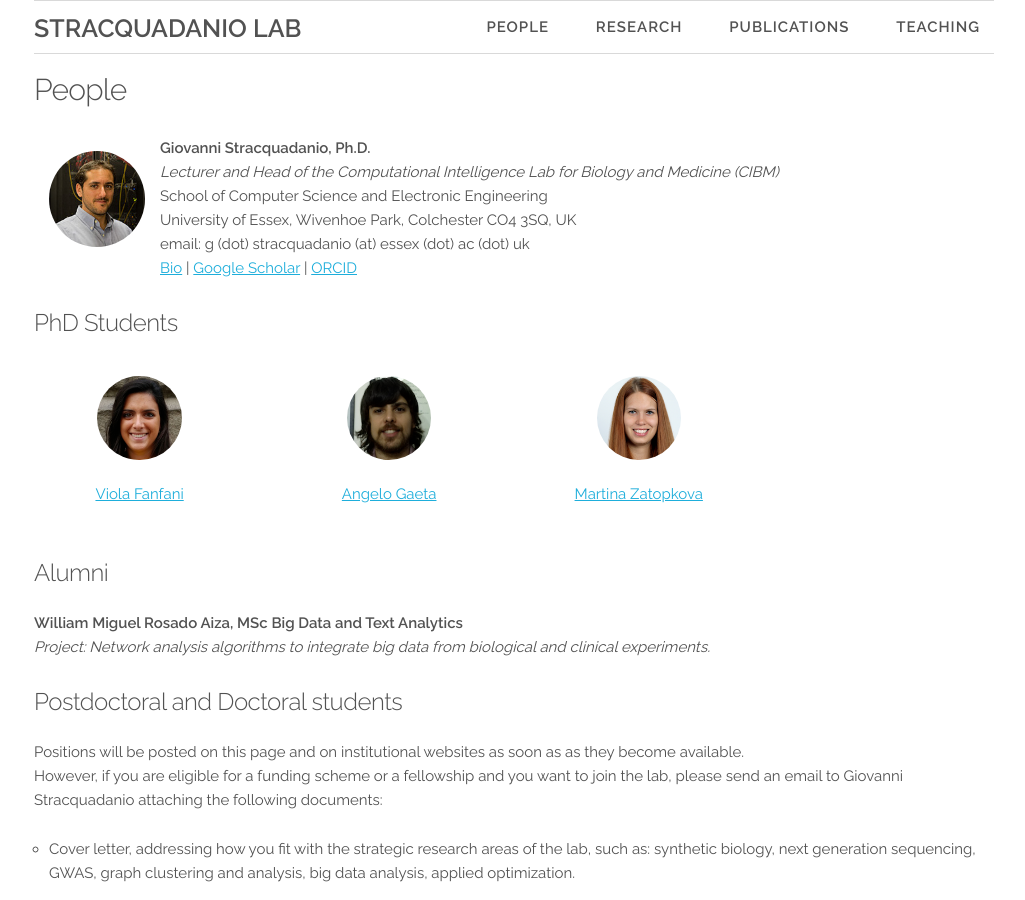
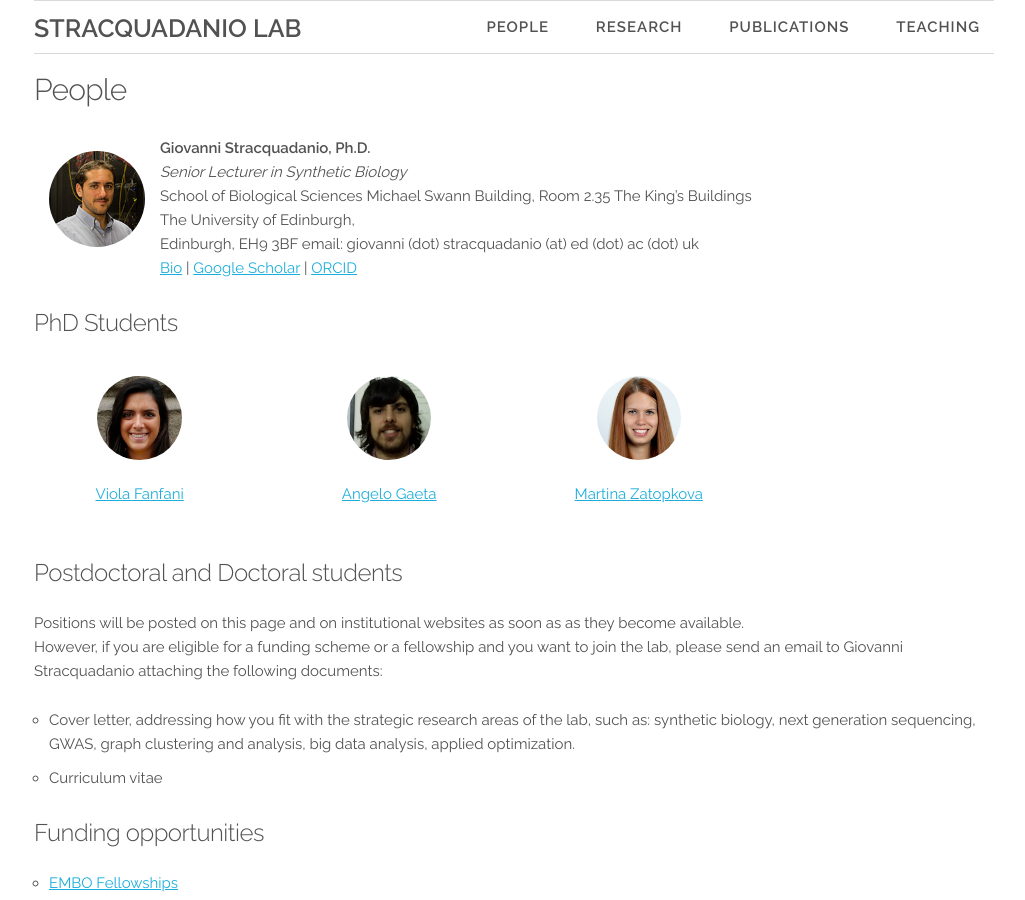
Before and after one commit to stracquadaniolab/stracquadaniolab.github.io, a Jekyll site: the page built from people.md, in a window 1280 px wide and 900 px high. Shown: the whole window, without its empty margins (126-1151 px from the left). Built offline with Jekyll 4.4.1, drawn with Linux system fonts in a browser that asks for light colours.

Commit message:
quick website update

```diff
--- a/people.md
+++ b/people.md
@@ -9,10 +9,13 @@
 </div>
 
 **Giovanni Stracquadanio, Ph.D.**
-*Lecturer and Head of the Computational Intelligence Lab for Biology and Medicine (CIBM)*
-School of Computer Science and Electronic Engineering
-University of Essex, Wivenhoe Park, Colchester CO4 3SQ, UK
-email: g (dot) stracquadanio (at) essex (dot) ac (dot) uk
+*Senior Lecturer in Synthetic Biology*
+School of Biological Sciences
+Michael Swann Building, Room 2.35
+The King's Buildings
+The University of Edinburgh,
+Edinburgh, EH9 3BF
+email: giovanni (dot) stracquadanio (at) ed (dot) ac (dot) uk
 [Bio](/people/gstracquadanio) | [Google Scholar](https://goo.gl/faI6XG) | [ORCID](http://orcid.org/0000-0001-9819-3645)
 
 <!-- ##### Postdoctoral Fellows #####
@@ -50,10 +53,6 @@
 <br>
 
 
-##### Alumni #####
-**William Miguel Rosado Aiza, MSc Big Data and Text Analytics**
-*Project: Network analysis algorithms to integrate big data from biological and clinical experiments.*
-
 ##### Postdoctoral and Doctoral students
 Positions will be posted on this page and on institutional websites as soon as
 as they become available.
```
Also changed, not shown: _posts/2019-01-14-lab-moving-to-edinburgh.md (added, +9 -0 lines), index.md (+3 -3 lines), people-agaeta.md (+1 -1 lines), people-gstracquadanio.md (+1 -1 lines), people-vfanfani.md (+1 -1 lines), teaching.md (+4 -3 lines).
